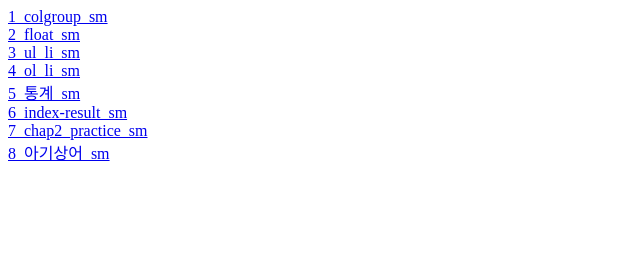
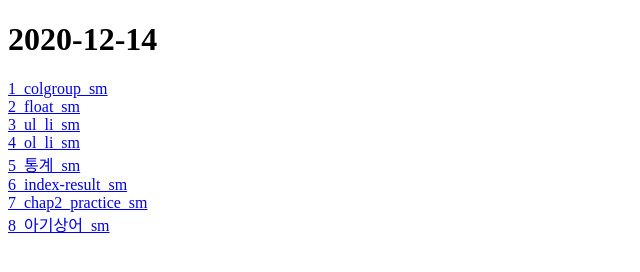
Before and after one commit to Jang-seungminn/gitwebhosting, a plain HTML site: page index.html in a window 1280 px wide. Shown: the whole page, without its empty margins (0-640 px from the left). Drawn offline with Linux system fonts and the light colour scheme.

Commit message:
Update index.html

```diff
--- a/index.html
+++ b/index.html
@@ -6,6 +6,8 @@
     <title>Document</title>
 </head>
 <body>
+<h1>2020-12-14</h1>
+
     <a href="1colgroup_안에 그림 넣기_sm.html">1_colgroup_sm</a>
    <br>
     <a href="2_float_sm.html">2_float_sm</a>
```
